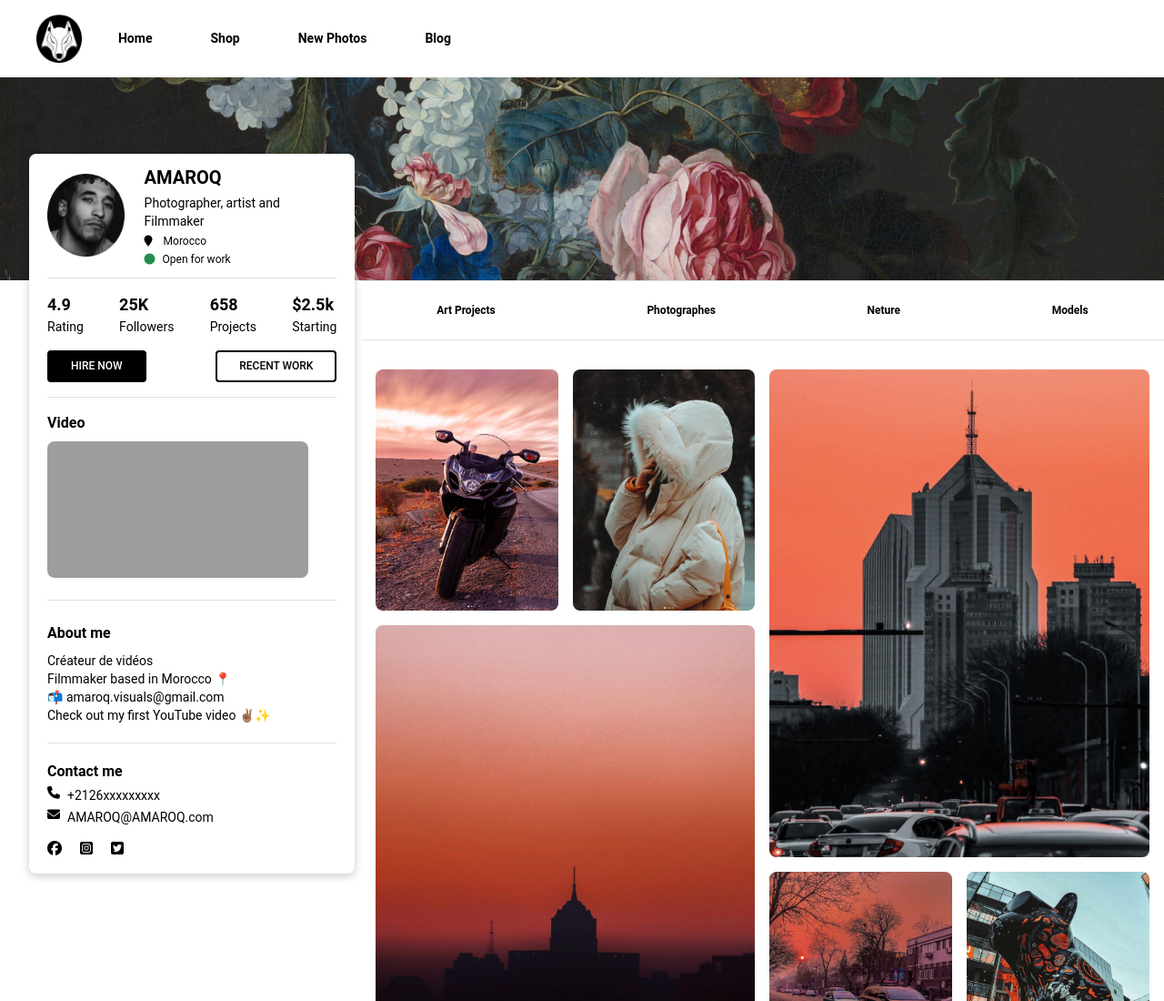
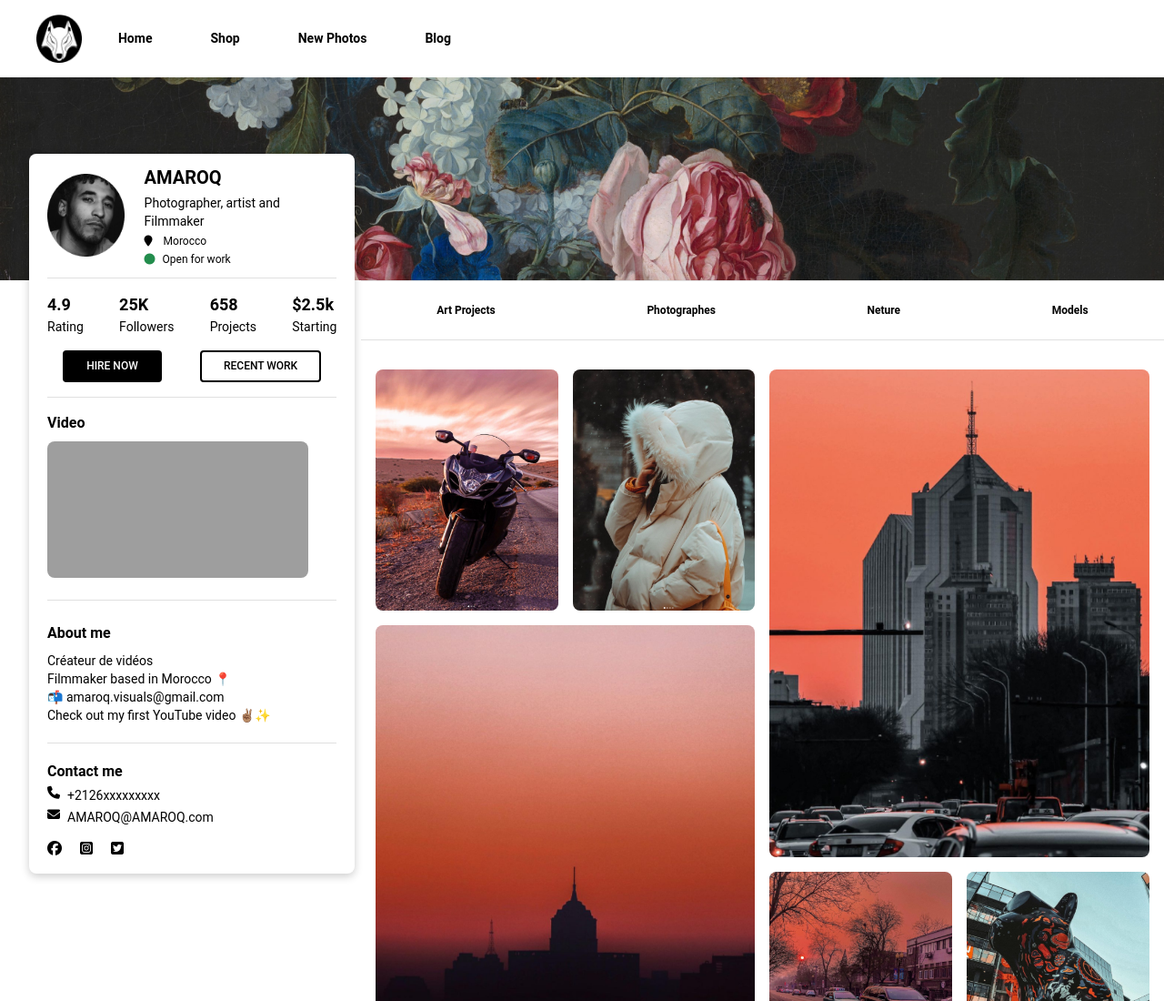
Before and after one commit to aimdexter/AMAROQ, a website: page index.html in a window 1280 px wide. Shown: the top 1100 px of the page at 91% size. Drawn offline with Linux system fonts and the light colour scheme; grey boxes are pictures that could not be loaded.

Commit message:
buttons fixed

```diff
--- a/index.html
+++ b/index.html
@@ -71,7 +71,7 @@
                                 <h2 class="text-xs lg:text-sm font-normal">Starting</h2>
                             </div>
                         </div>
-                        <div class="flex space-x-2 justify-between">
+                        <div class="flex space-x-2 xl:justify-around justify-between">
                             <button type="button" class="inline-block px-6 py-2 border-2 bg-black text-white border-black font-medium text-xs
                                 leading-tight uppercase rounded hover:bg-transparent hover:text-black
                                 transition duration-150 ease-in-out">Hire Now
```
Also changed, not shown: public/css/main.css.
